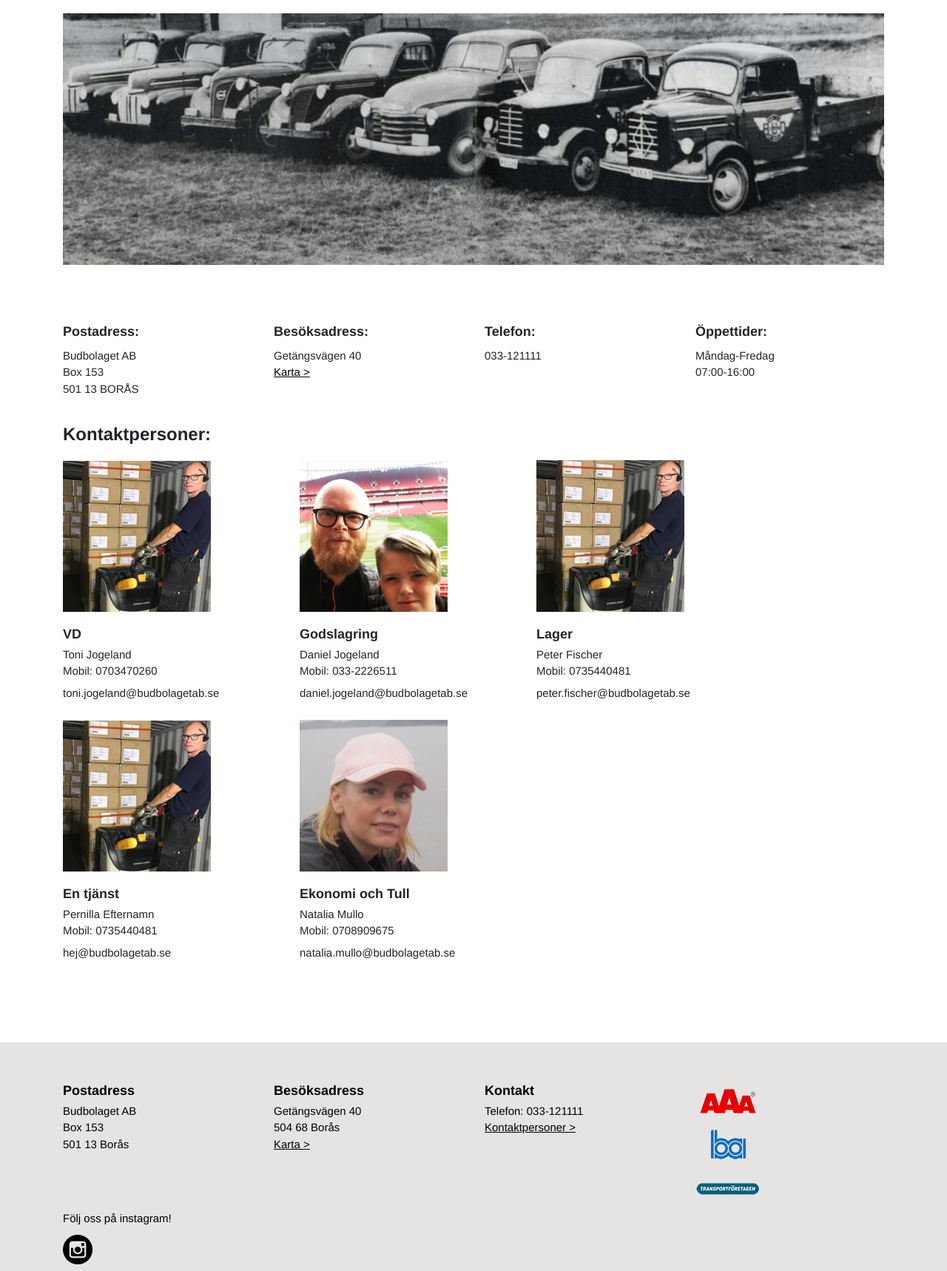
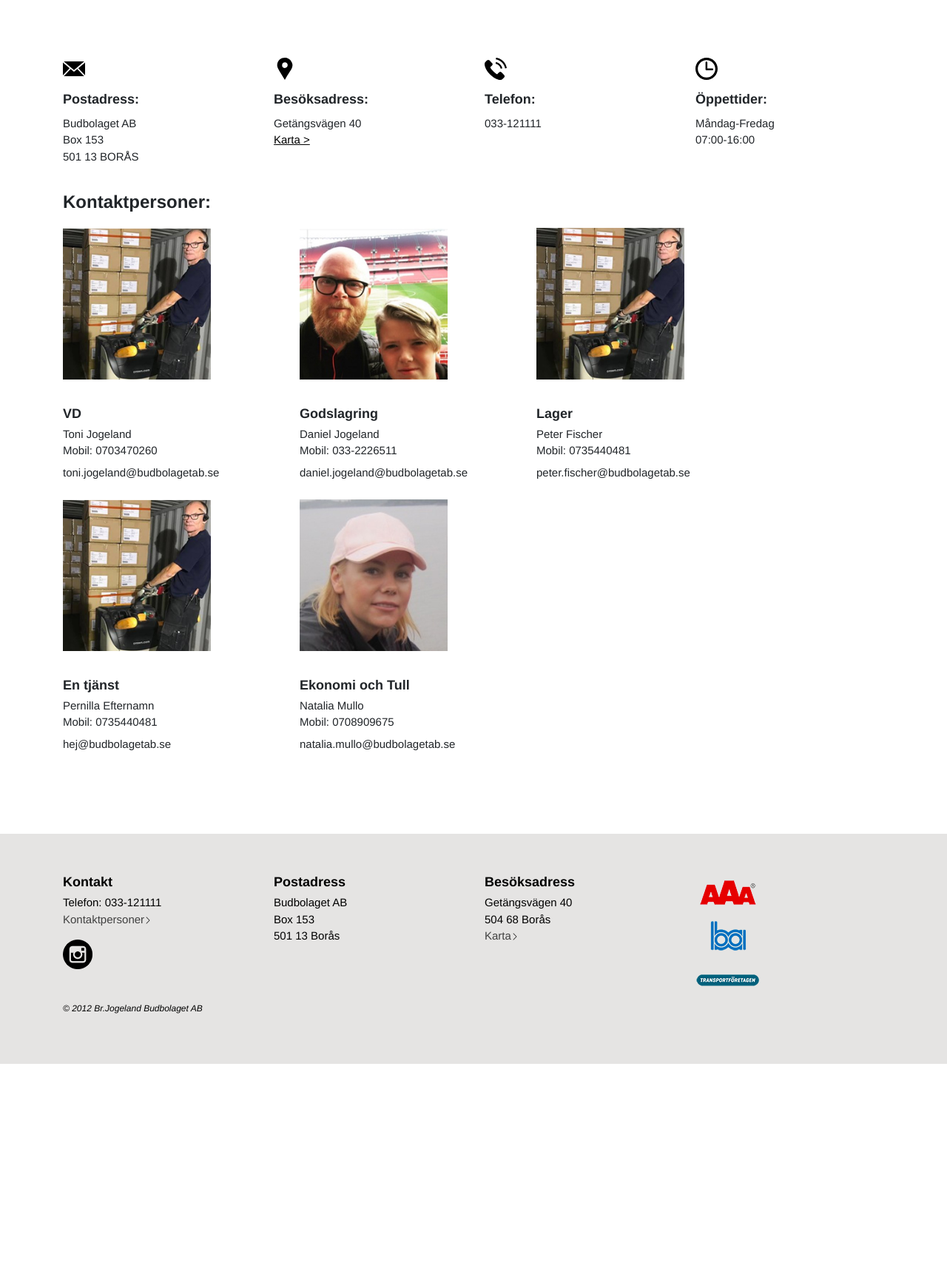
Before and after one commit to emmahelenalindgren/budbolagetab, a plain HTML site: page kontakt.html in a window 1280 px wide. Shown: the part 98-1816 px from the top of the page at 74% size. After the commit the page ends 1536 px from the top, so only its background shows below. Drawn offline with nearby package versions, Linux system fonts and the light colour scheme.

Commit message:
ny footer update samt ikoner på kontakt

```diff
--- a/kontakt.html
+++ b/kontakt.html
@@ -24,41 +24,41 @@
       </button>
       <div class="collapse navbar-collapse" id="navbarNavAltMarkup">
         <div class="navbar-nav">
-          <a class="nav-item nav-link active" href="index.html">Startsida <span class="sr-only">(current)</span></a>
+          <a class="nav-item nav-link active" href="index.html">Startsida</a>
           <a class="nav-item nav-link" href="transport.html">Transport</a>
           <a class="nav-item nav-link" href="terminal.html">Terminal/Lager</a>
           <a class="nav-item nav-link" href="historia.html">Företaget</a>
-          <a class="nav-item nav-link" href="kontakt.html">Kontakt</a>
+          <a class="nav-item nav-link" href="kontakt.html">Kontakt <span class="sr-only">(current)</span></a>
         </div>
       </div>
     </div>
     </nav>
     </div>
 
-    <header class="header-thin container">
-                        <img class="d-block w-100" src="images/historia.jpg" alt="First slide">
-  </header>
-
   <div class="content-part">
       <div class="container">
             <div class="row">
                     <div class="col-md-3">
+                        <img src="images/envelope.svg">
                         <h3>Postadress:</h3>
                         <p>Budbolaget AB<br>
                             Box 153<br>
                             501 13 BORÅS</p>
                     </div>
                     <div class="col-md-3">
+                        <img src="images/facebook-placeholder-for-locate-places-on-maps.svg">
                         <h3>Besöksadress:</h3>
                         <p>Getängsvägen 40<br>
                         <a href="https://gulasidorna.eniro.se/f/budbolaget+ab:3512789?search_word=Budbolaget%20AB" target="blank" class="">Karta ></a></p>
 
                     </div>
                     <div class="col-md-3">
+                        <img src="images/telephone.svg">
                         <h3>Telefon:</h3>
                         <p>033-121111</p>
                     </div>
                     <div class="col-md-3">
+                        <img src="images/clock-circular-outline.svg">
                         <h3>Öppettider:</h3>
                         <p>Måndag-Fredag<br>
                         07:00-16:00</p>
@@ -107,8 +107,14 @@
   </div>
 
   <footer>
-    <div class="container">
-        <div class="row justify-content-left">
+        <div class="container">
+          <div class="row justify-content-left">
+            <div class="col-md-3">
+                <h3>Kontakt</h3>
+                <p>Telefon: 033-121111<br>
+                <a class="footer-link" href="kontakt.html">Kontaktpersoner<img src="images/right-arrow.svg"></a></p>
+                <a href="https://www.instagram.com/budbolaget/" target="blank"><img src="images/instagramlogo.png" class="instagram-logo"></a>
+            </div>
             <div class="col-md-3">
                 <h3>Postadress</h3>
                 <p>Budbolaget AB<br>
@@ -119,12 +125,7 @@
                 <h3>Besöksadress</h3>
                 <p>Getängsvägen 40<br>
                     504 68 Borås<br>
-                    <a href="https://gulasidorna.eniro.se/f/budbolaget+ab:3512789?search_word=Budbolaget%20AB" target="blank" class="footer-link">Karta ></a></p>
-            </div>
-            <div class="col-md-3">
-                <h3>Kontakt</h3>
-                <p>Telefon: 033-121111<br>
-                  <a class="footer-link" href="kontakt.html">Kontaktpersoner ></a></p>
+                <a href="https://gulasidorna.eniro.se/f/budbolaget+ab:3512789?search_word=Budbolaget%20AB" target="blank" class="footer-link">Karta<img src="images/right-arrow.svg"></a></p>
             </div>
             <div class="col-md-3">
                 <img src="images/aaa.png" class="stamp"><br>
@@ -132,11 +133,10 @@
                 <img src="images/transportforetagen.png" class="stamp">
             </div>
           </div>
-          <p class="instagram-text">Följ oss på instagram!</p>
-          <a href="https://www.instagram.com/budbolaget/" target="blank"><img src="images/instagramlogo.png" class="instagram-logo"></a>
-          <p class="copyright">© 2012 Br.Jogeland Budbolaget AB</p>
-    </div>
-  </footer>
+            <p class="copyright">© 2012 Br.Jogeland Budbolaget AB</p>
+        </div>
+      </footer>
+
 
 
 
--- a/style.scss
+++ b/style.scss
@@ -136,6 +136,10 @@ body {
 
 .content-part {
     padding: 30px 0px;
+        img {
+            width: 30px;
+            margin-bottom: 16px;
+        }
     a {
         color: #000;
         text-decoration: underline;
@@ -269,6 +273,23 @@ footer {
     h3 {
         margin: 5px 0px 5px 0px;
     }
+    p {
+        a {
+            color: rgb(65, 65, 65);
+            text-decoration: none;
+            :hover{
+                color: rgb(99, 99, 99) !important;
+                text-decoration: none;
+            }
+            :active{
+                color: rgb(99, 99, 99) !important;
+                text-decoration: none;
+            }
+                img {
+                    height: 10px;
+                }
+        }
+    }
     .instagram-text{
         margin: 0px 0px 10px 0px;
     }
@@ -286,16 +307,6 @@ footer {
     @include respond-from('md') {
         font-size: 13px;
     }
-    a {
-        color: #000;
-        text-decoration: underline;
-    }
-        :hover{
-            color: #333;
-        }
-        :active{
-            color: #333;
-        }
 }
 
 /**** footer end ****/
```
Also changed, not shown: historia.html (+10 -10 lines), index.html (+8 -9 lines), terminal.html (+10 -10 lines), transport.html (+10 -10 lines), images/clock-circular-outline.svg (added), images/envelope.svg (added), images/facebook-placeholder-for-locate-places-on-maps.svg (added), images/right-arrow.svg (added), images/telephone.svg (added), style.css, style.min.css, 3 other files.
